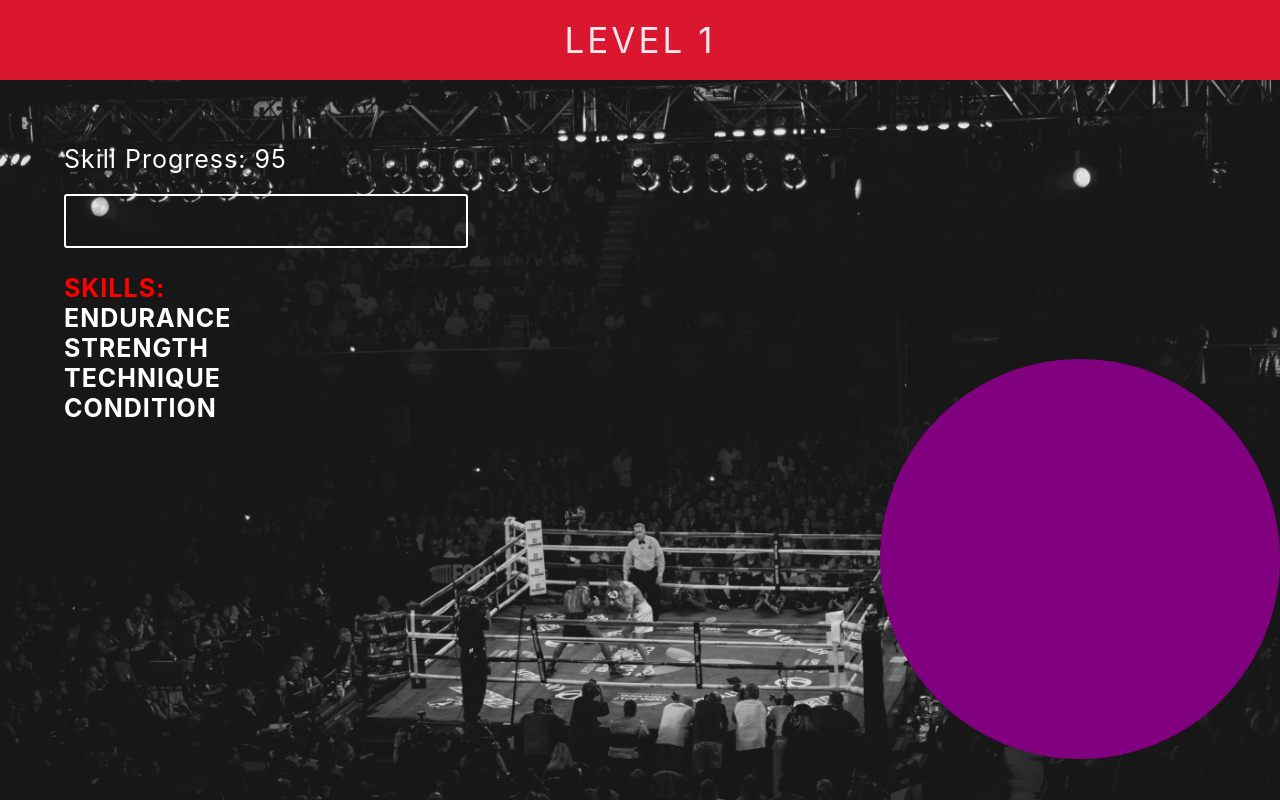
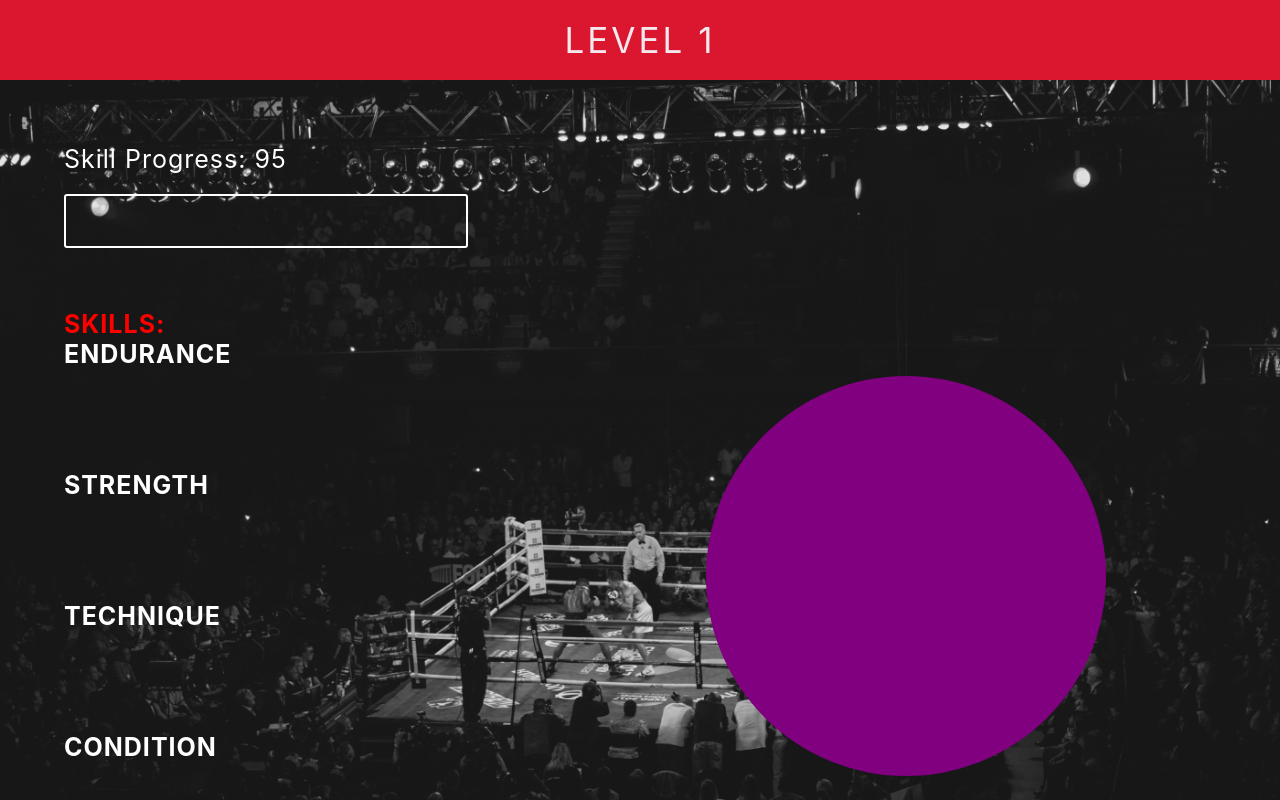
Before and after one commit to Malga90/clicker, a React app: page / in a window 1280 px wide. Built offline with nearby package versions, Linux system fonts and the light colour scheme.

Commit message:
skillIncrement function

```diff
--- a/src/components/Dashboard/Dashboard.js
+++ b/src/components/Dashboard/Dashboard.js
@@ -10,7 +10,8 @@ class Dashboard extends Component {
     super(props);
     this.state = {
       level: 1,
-      skill: 95
+      skill: 95,
+      coins: 0
     };
   }
 
@@ -36,8 +37,8 @@ class Dashboard extends Component {
       <DashboardContainer>
         <Header level={this.state.level} />
         <SkillBar skill={this.state.skill} />
-        <TrainingBag onClick={this.skillIncrement} />
-        <GymUpgrade />
+        <TrainingBag skillIncrement={this.skillIncrement} />
+        <GymUpgrade coins={this.state.coins} />
       </DashboardContainer>
     );
   }
--- a/src/components/GymUpgrade/GymUpgrade.js
+++ b/src/components/GymUpgrade/GymUpgrade.js
@@ -7,7 +7,8 @@ class Dashboard extends Component {
   render() {
     return (
       <GymUpgradeContainer>
-        <GymUpgradeCoins>cooooins here, bitch</GymUpgradeCoins>
+        Money Money Money: {this.props.coins}
+        <GymUpgradeCoins />
         <GymUpgradeButton>Gym upgrade</GymUpgradeButton>
       </GymUpgradeContainer>
     );
--- a/src/components/GymUpgrade/styled/GymUpgradeButton.js
+++ b/src/components/GymUpgrade/styled/GymUpgradeButton.js
@@ -10,7 +10,9 @@ const GymUpgradeButton = styled.button`
   border: 2px solid purple;
   border-radius: 5px;
   font-weight: bold;
-  vertical-align: middle;
+  letter-spacing: 2px;
+  margin-top: 30%;
+  outline: none;
 `;
 
 export default GymUpgradeButton;
--- a/src/components/GymUpgrade/styled/GymUpgradeCoins.js
+++ b/src/components/GymUpgrade/styled/GymUpgradeCoins.js
@@ -4,8 +4,10 @@ const GymUpgradeCoins = styled.div`
   width: 400px;
   height: 50px;
   border: 2px solid white;
+  border-radius: 5px;
   color: white;
   font-size: 25px;
+  margin-top: 20px;
 `;
 
 export default GymUpgradeCoins;
--- a/src/components/GymUpgrade/styled/GymUpgradeContainer.js
+++ b/src/components/GymUpgrade/styled/GymUpgradeContainer.js
@@ -1,9 +1,13 @@
 import styled from "styled-components";
 
 const GymUpgradeContainer = styled.div`
+  color: white;
+  font-size: 25px;
+
   margin: 5%;
   display: flex;
   flex-direction: column;
+  align-items: center;
 `;
 
 export default GymUpgradeContainer;
--- a/src/components/SkillBar/styled/SkillsList.js
+++ b/src/components/SkillBar/styled/SkillsList.js
@@ -6,6 +6,7 @@ const DashboardContainer = styled.ul`
   color: red;
   font-weight: 700;
   padding: 0;
+  margin: 15% 0;
 `;
 
 export default DashboardContainer;
--- a/src/components/SkillBar/styled/SkillsListElement.js
+++ b/src/components/SkillBar/styled/SkillsListElement.js
@@ -2,6 +2,7 @@ import styled from "styled-components";
 
 const DashboardContainer = styled.li`
   color: white;
+  margin-bottom: 25%;
 `;
 
 export default DashboardContainer;
--- a/src/components/TrainingBag/TrainingBag.js
+++ b/src/components/TrainingBag/TrainingBag.js
@@ -3,7 +3,7 @@ import TrainingBagContainer from "./styled/TrainingBagContainer";
 
 class Dashboard extends Component {
   render() {
-    return <TrainingBagContainer />;
+    return <TrainingBagContainer onClick={this.props.skillIncrement} />;
   }
 }
 
--- a/src/components/TrainingBag/styled/TrainingBagContainer.js
+++ b/src/components/TrainingBag/styled/TrainingBagContainer.js
@@ -6,6 +6,10 @@ const TrainingBagContainer = styled.div`
   align-self: center;
   border-radius: 50%;
   background: purple;
+  color: white;
+  font-size: 50px;
+  text-align: center;
+  margin: 0 auto;
 `;
 
 export default TrainingBagContainer;
```
Also changed, not shown: src/assets/punch-bag.jpg (deleted), src/assets/punch.jpg (deleted).
